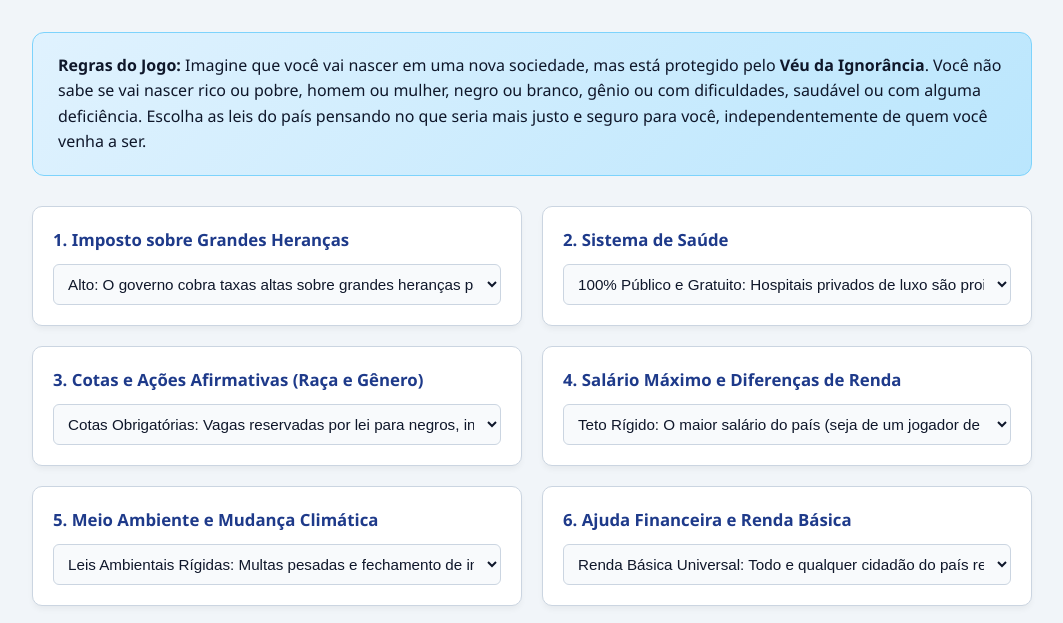
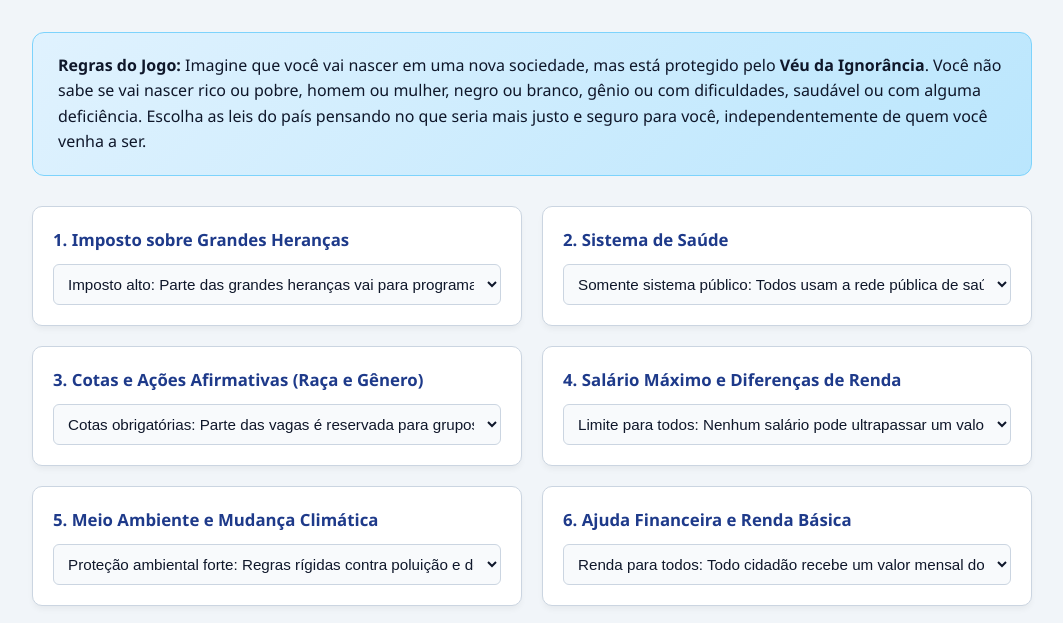
Before and after one commit to Leto112/Rawls_simulator, a plain HTML site: page index.html in a window 1280 px wide. Shown: the part 151-774 px from the top of the page, without its empty margins (108-1171 px from the left). Drawn offline with Linux system fonts and the light colour scheme.

Commit message:
Add files via upload

```diff
--- a/index.html
+++ b/index.html
@@ -287,9 +287,9 @@ const EIXOS_POLITICOS = [
   {
     label: "1. Imposto sobre Grandes Heranças",
     opcoes: [
-      "Alto: O governo cobra taxas altas sobre grandes heranças para financiar um fundo de ajuda para os jovens começarem a vida.",
-      "Moderado: Taxas equilibradas para que as famílias passem bens aos filhos, mas sem acumular fortunas eternas.",
-      "Zero: Sem impostos sobre herança. Cada um passa tudo o que tem para os filhos sem dar nada ao State."
+      "Imposto alto: Parte das grandes heranças vai para programas que ajudam jovens a estudar, trabalhar e começar a vida adulta.",
+      "Imposto moderado: As famílias podem deixar bens aos filhos, mas uma parte é destinada ao governo.",
+      "Sem imposto: Toda a herança fica com os herdeiros."
     ],
     matriz: { elite: [-3, 0, 3], classe_media: [0, 1, -1], trabalhador: [2, 1, -2], vulneravel: [3, 0, -3] },
     meta: { pos: "diminui a desigualdade de quem já nasce milionário e distribui oportunidades para quem está começando do zero.", neg: "reduz o patrimônio que sua família juntou e diminui sua liberdade de investir seu próprio dinheiro." }
@@ -297,9 +297,9 @@ const EIXOS_POLITICOS = [
   {
     label: "2. Sistema de Saúde",
     opcoes: [
-      "100% Público e Gratuito: Hospitais privados de luxo são proibidos. Todo o dinheiro vai para um sistema público único de qualidade para todos.",
-      "Sistema Misto: O governo mantém hospitais públicos funcionando em paralelo com planos de saúde particulares.",
-      "Mercado Livre: O governo só atende quem está na miséria absoluta; o restante da população precisa pagar consultas e planos do próprio bolso."
+      "Somente sistema público: Todos usam a rede pública de saúde, financiada pelo governo.",
+      "Sistema misto: Existem hospitais públicos e também planos de saúde privados.",
+      "Predomínio privado: A maioria das pessoas paga por consultas e planos de saúde."
     ],
     matriz: { elite: [-1, 2, 1], classe_media: [1, 2, -2], trabalhador: [3, 1, -3], vulneravel: [3, -1, -4] },
     meta: { pos: "protege você e sua família de falirem ou ficarem sem atendimento caso fiquem gravemente doentes.", neg: "faz com que o seu tratamento de saúde dependa diretamente do dinheiro que você tem na conta bancária." }
@@ -307,9 +307,9 @@ const EIXOS_POLITICOS = [
   {
     label: "3. Cotas e Ações Afirmativas (Raça e Gênero)",
     opcoes: [
-      "Cotas Obrigatórias: Vagas reservadas por lei para negros, indígenas e mulheres em universidades, cargos públicos e diretorias de empresas particulares.",
-      "Incentivos e Apoio: O governo dá descontos nos impostos para empresas que contratam minorias e financia cursinhos populares.",
-      "Livre Concorrência Absoluta: Nenhuma lei de cotas. As seleções usam apenas notas e currículos, sem olhar para gênero ou raça."
+      "Cotas obrigatórias: Parte das vagas é reservada para grupos historicamente excluídos.",
+      "Incentivos: O governo incentiva a inclusão sem reservar vagas obrigatórias.",
+      "Sem cotas: Seleções baseadas apenas em notas, provas e currículo."
     ],
     matriz: { elite: [-2, 1, 2], classe_media: [1, 2, -1], trabalhador: [2, 1, -1], vulneravel: [3, 1, -2] },
     meta: { pos: "ajuda a corrigir injustiças históricas e abre portas para quem sempre foi excluído do mercado.", neg: "fecha vagas competitivas tradicionais para quem confiava apenas na concorrência padrão por notas." }
@@ -317,9 +317,9 @@ const EIXOS_POLITICOS = [
   {
     label: "4. Salário Máximo e Diferenças de Renda",
     opcoes: [
-      "Teto Rígido: O maior salário do país (seja de um jogador de futebol ou grande empresário) não pode passar de 15 vezes o salário mínimo.",
-      "Teto Público: Limitação de super-salários apenas para políticos, juízes e altos cargos do governo.",
-      "Sem Limites: O mercado decide. Se um empresário ou influenciador ganhar milhões por mês, o governo não interfere."
+      "Limite para todos: Nenhum salário pode ultrapassar um valor máximo definido por lei.",
+      "Limite apenas no setor público: Restrições para altos salários de autoridades governamentais.",
+      "Sem limite: Cada pessoa pode ganhar o quanto o mercado pagar."
     ],
     matriz: { elite: [-3, -1, 3], classe_media: [1, 1, 0], trabalhador: [2, 1, -2], vulneravel: [3, 0, -2] },
     meta: { pos: "diminui a distância absurda entre os mais ricos e os mais pobres, ajudando a subir o salário da base.", neg: "permite acumular o máximo de riqueza possível e recompensa quem tem talentos raros valorizados pelo mercado." }
@@ -327,9 +327,9 @@ const EIXOS_POLITICOS = [
   {
     label: "5. Meio Ambiente e Mudança Climática",
     opcoes: [
-      "Leis Ambientais Rígidas: Multas pesadas e fechamento de indústrias poluentes. Proibição de desmatar novas áreas, mesmo que isso diminua a produção.",
-      "Transição Ecológica: O governo dá prêmios e incentivos para empresas que usarem energia solar ou limpa.",
-      "Foco no Crescimento Econômico: Flexibilização das leis de desmatamento e poluição para abrir indústrias e empregos rapidamente."
+      "Proteção ambiental forte: Regras rígidas contra poluição e desmatamento.",
+      "Transição gradual: Incentivos para empresas adotarem práticas mais sustentáveis.",
+      "Prioridade ao crescimento econômico: Menos restrições ambientais para gerar empregos e produção."
     ],
     matriz: { elite: [-3, 1, 3], classe_media: [1, 1, -1], trabalhador: [-1, 1, 2], vulneravel: [2, 1, -2] },
     meta: { pos: "protege você dos desastres do clima, como enchentes, ondas de calor e contaminação da água.", neg: "ajuda a abrir vagas rápidas de trabalho em indústrias e fazendas, aumentando o lucro imediato dos negócios." }
@@ -337,9 +337,9 @@ const EIXOS_POLITICOS = [
   {
     label: "6. Ajuda Financeira e Renda Básica",
     opcoes: [
-      "Renda Básica Universal: Todo e qualquer cidadão do país recebe um salário mínimo todo mês na conta, sem precisar comprovar nada.",
-      "Auxílio Focado (Bolsa Família): O dinheiro é pago apenas para famílias cadastradas que comprovam pobreza extrema e mantêm filhos na escola.",
-      "Sem Auxílios: Cada cidadão deve se sustentar pelo seu trabalho. Quem não tiver emprego deve contar com a caridade de ONGs ou igrejas."
+      "Renda para todos: Todo cidadão recebe um valor mensal do governo.",
+      "Ajuda apenas aos mais pobres: Benefícios destinados às famílias de baixa renda.",
+      "Sem auxílio governamental: Cada pessoa depende da própria renda."
     ],
     matriz: { elite: [-3, 0, 2], classe_media: [1, 2, -2], trabalhador: [3, 1, -3], vulneravel: [4, -1, -4] },
     meta: { pos: "garante uma segurança para ninguém passar fome, dando dignidade para quem perde o emprego.", neg: "deixa você totalmente sem dinheiro ou comida caso passe por uma crise ou fique desempregado." }
@@ -347,9 +347,9 @@ const EIXOS_POLITICOS = [
   {
     label: "7. Direito à Moradia e Aluguel",
     opcoes: [
-      "Controle Estatal: O governo congela o preço dos aluguéis e toma prédios abandonados no centro para dar moradia aos sem-teto.",
-      "Financiamento Popular: O governo cria programas de habitação (tipo Minha Casa, Minha Vida) com juros bem baratinhos.",
-      "Mercado de Imóveis Livre: Os proprietários cobram o valor de aluguel que quiserem e constroem onde der mais lucro."
+      "Intervenção forte do governo: Controle de aluguéis e uso de imóveis vazios para moradia.",
+      "Programas habitacionais: Financiamento facilitado para compra da casa própria.",
+      "Mercado livre: Preços de aluguel definidos pelos proprietários."
     ],
     matriz: { elite: [-3, 0, 3], classe_media: [0, 2, -1], trabalhador: [3, 1, -3], vulneravel: [4, 0, -4] },
     meta: { pos: "garante um teto seguro, água encanada e dignidade perto das regiões onde estão os empregos.",
@@ -358,9 +358,9 @@ const EIXOS_POLITICOS = [
   {
     label: "8. Educação Pública",
     opcoes: [
-      "Universalização Total: Educação 100% pública e gratuita do berçário à universidade, com merenda, material e transporte incluídos.",
-      "Sistema Misto: Escolas públicas funcionando com qualidade, mas escolas particulares podendo operar livremente.",
-      "Voucher Escolar: O governo dá um cupom de desconto para cada família escolher qualquer escola privada; escolas públicas são fechadas."
+      "Educação pública ampla: Ensino gratuito da infância à universidade.",
+      "Sistema misto: Escolas públicas e privadas coexistem.",
+      "Voucher educacional: Famílias recebem ajuda para escolher escolas privadas."
     ],
     matriz: { elite: [-2, 1, 2], classe_media: [1, 2, -1], trabalhador: [3, 1, -2], vulneravel: [4, 0, -3] },
     meta: { pos: "garante que o seu futuro e o dos seus filhos não dependa do CEP em que nasceram.",
@@ -369,9 +369,9 @@ const EIXOS_POLITICOS = [
   {
     label: "9. Segurança Pública e Encarceramento",
     opcoes: [
-      "Justiça Restaurativa: Foco em reabilitação, redução do encarceramento em massa e investimento em políticas sociais nas periferias.",
-      "Policiamento Comunitário: Polícia próxima da comunidade, com câmeras corporais e ouvidoria independente.",
-      "Tolerância Zero: Penas máximas, mais prisões e autorização ampla para uso de força policial nas ruas."
+      "Reabilitação: Prioridade para recuperar infratores e prevenir crimes.",
+      "Polícia comunitária: Aproximação entre polícia e moradores.",
+      "Punição mais dura: Mais prisões e penas mais severas."
     ],
     matriz: { elite: [0, 1, 2], classe_media: [1, 2, -1], trabalhador: [2, 1, -2], vulneravel: [3, 1, -3] },
     meta: { pos: "reduz o risco de você ou alguém da sua família ser preso injustamente ou vítima de violência policial.",
@@ -380,9 +380,9 @@ const EIXOS_POLITICOS = [
   {
     label: "10. Direitos Trabalhistas e Proteção ao Emprego",
     opcoes: [
-      "CLT Reforçada: Carteira assinada obrigatória, férias, 13º salário, estabilidade no emprego e limite de jornada de 40h semanais.",
-      "Flexibilização Negociada: Contratos flexíveis, mas com piso salarial garantido e negociação via sindicatos fortes.",
-      "Desregulamentação Total: Cada trabalhador negocia individualmente com o empregador sem proteção legal mínima."
+      "Proteção trabalhista forte: Mais garantias e direitos para os trabalhadores.",
+      "Modelo intermediário: Flexibilidade com algumas garantias trabalhistas.",
+      "Poucas regras: Empregado e empregador negociam livremente."
     ],
     matriz: { elite: [-2, 0, 3], classe_media: [1, 2, -1], trabalhador: [3, 1, -3], vulneravel: [3, 1, -3] },
     meta: { pos: "garante que você não seja demitido sem aviso, não trabalhe sem limite de horas e tenha direito a férias e saúde.",
```
